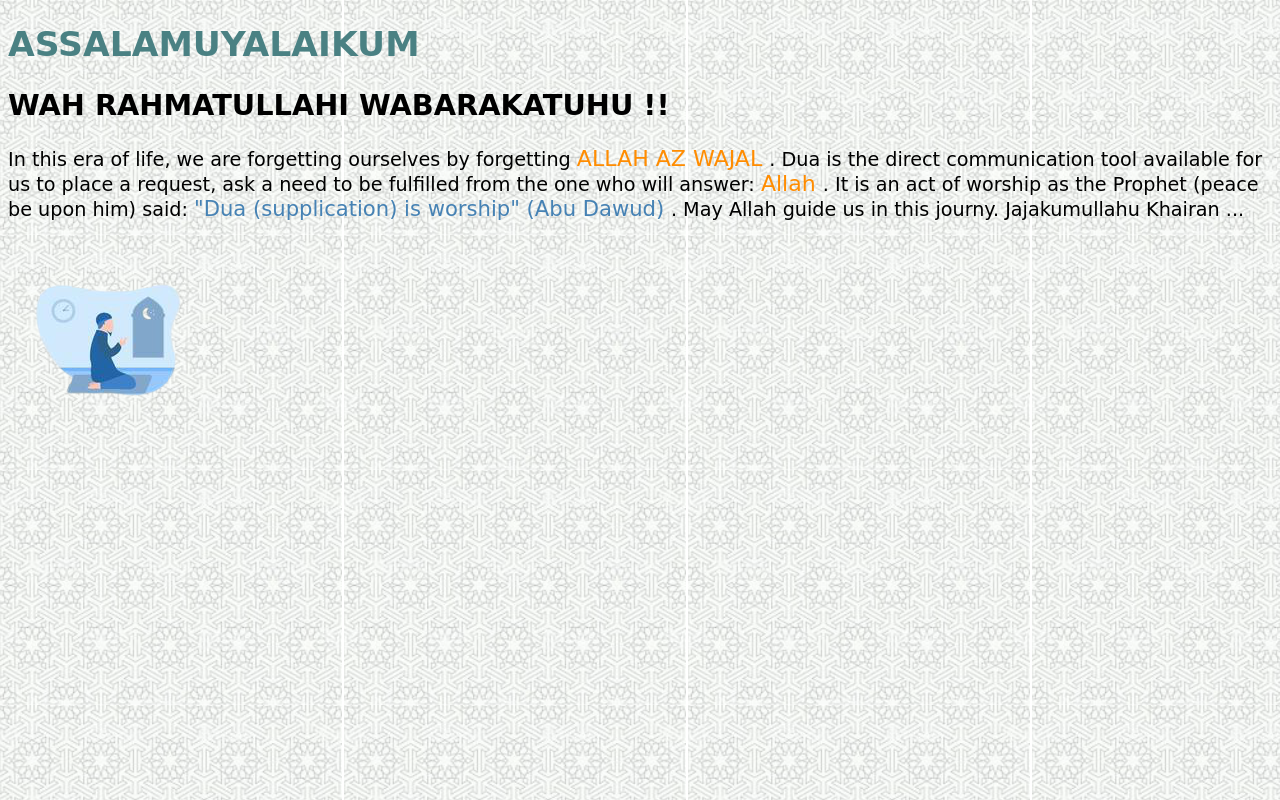
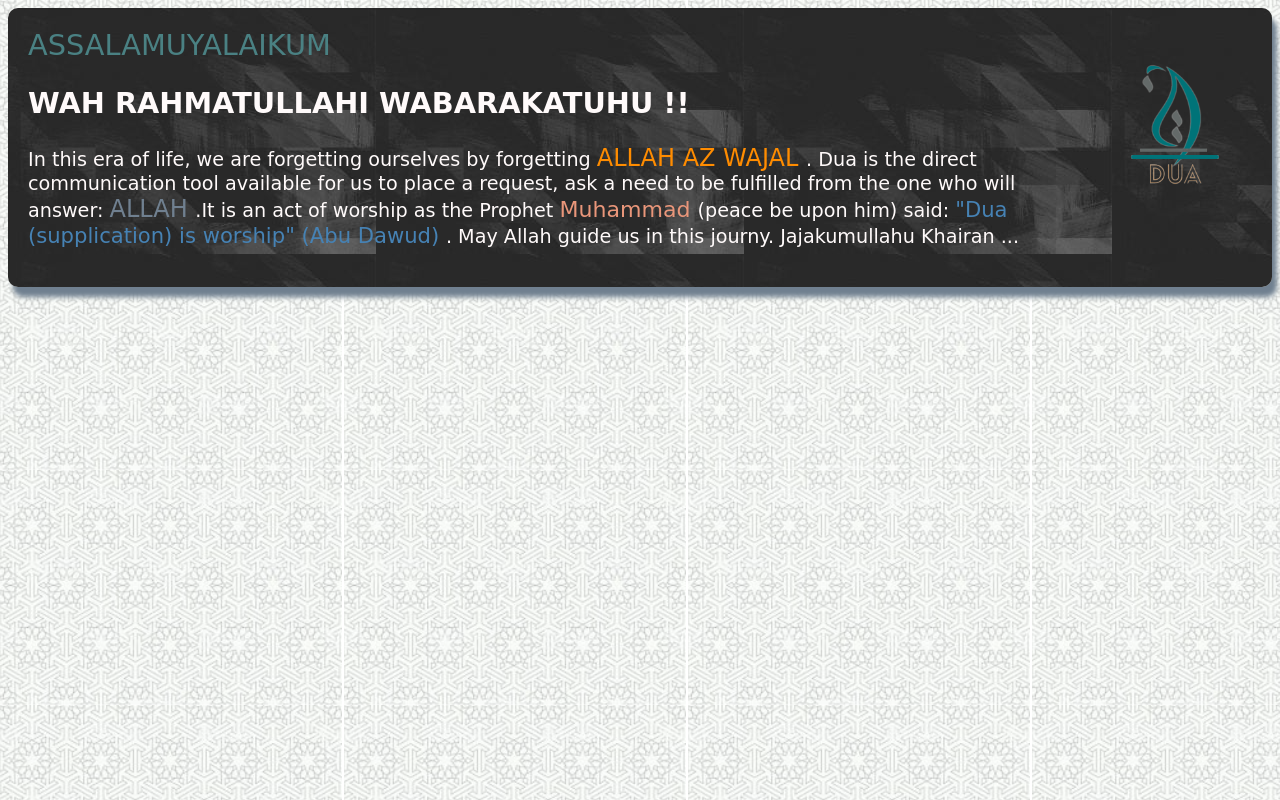
Before and after one commit to SheikhMortazaNur/Dua.com, a plain HTML site: page index.html in a window 1280 px wide. Drawn offline with Linux system fonts and the light colour scheme; a web font is replaced by a local one.

Commit message:
third-commit

```diff
--- a/index.html
+++ b/index.html
@@ -6,28 +6,38 @@
     <meta http-equiv="X-UA-Compatible" content="IE=edge">
     <meta name="viewport" content="width=device-width, initial-scale=1.0">
     <title>ISLAMIC DUA</title>
+    <link rel="shortcut icon" href="./image/dua.com_logo-removebg-preview.png">
     <link rel="stylesheet" href="style.css">
     <link rel="preconnect" href="https://fonts.googleapis.com">
     <link rel="preconnect" href="https://fonts.gstatic.com" crossorigin>
     <link href="https://fonts.googleapis.com/css2?family=Aladin&display=swap" rel="stylesheet">
 
+
 </head>
 
 <body>
-    <section>
-        <div>
-            <h1> <span class="first-salam"> ASSALAMUYALAIKUM </span></h1>
+    <section class="first-section">
+        <div id="first-div">
+            <a target="_blank" class="first-salam" href="https://youtu.be/ReGwdcjFuvI"> ASSALAMUYALAIKUM
+            </a>
+
             <h2> WAH RAHMATULLAHI WABARAKATUHU !!</h2>
-            <p> In this era of life, we are forgetting ourselves by forgetting <span class="Allah"> ALLAH AZ WAJAL
-                </span>. Dua is the direct
+            <p> In this era of life, we are forgetting ourselves by forgetting <a id="ALLAH-name-first" target="_blank"
+                    href="https://youtu.be/Bj62vrD6k-0"> ALLAH AZ WAJAL </a>
+                . Dua is the direct
                 communication tool available for us to place a request, ask a need to be fulfilled from the one who will
-                answer: <span class="Allah"> Allah </span>. It is an act of worship as the Prophet (peace be upon him)
-                said: <span class="first-hadith"> "Dua (supplication) is worship" (Abu Dawud) </span>
+                answer: <a target="_blank" class="ALLAH-name-second" href="https://youtu.be/aN9daWCDwDU"> ALLAH </a> .It
+                is an
+                act of worship as the Prophet <a target="_blank" class="PROPHET-NAME"
+                    href="https://youtu.be/6IqxqwxwAqE "> Muhammad </a> (peace be upon
+                him)
+                said: <a target="blank" class="first-hadith" href="https://islamqa.info/en/320772 ">"Dua (supplication)
+                    is worship" (Abu Dawud) </a>
                 . May Allah guide us in this journy. Jajakumullahu Khairan
                 ...</p>
         </div>
         <div>
-            <img src="image/muslim-praying-with-hands-up-free-vector-removebg-preview.png" alt="">
+            <img id="first-picture" src="image/dua.com_logo-removebg-preview.png" alt="">
         </div>
 
     </section>
--- a/style.css
+++ b/style.css
@@ -6,14 +6,49 @@ body{
 
 .first-salam{
     color: rgb(74, 129, 131);
-    font-size: 120%;
+    font-size: 150%;
+    text-decoration:none;
+
+
 
 }
-.Allah{
+#ALLAH-name-first {
     color: darkorange;
-    font-size: 115%;
+    font-size: 125%;
+    text-decoration: none;
 }
 .first-hadith{
     color: steelblue;
     font-size: 110%;
+    text-decoration: none;
 }
+.first-section{
+    display: flex;
+    width: 45;
+    background-image:url(image/sector\ 2.jpg);
+    padding: 20px 20px 20px 20px;
+    border-radius: 10px;
+    box-shadow : 5px 10px 5px  slategray;
+
+
+}
+#first-picture{
+    width: 160px;
+
+}
+#first-picture img{
+    width: 30%;
+}
+.PROPHET-NAME{ color: darksalmon;
+    font-size: 115%;
+    text-decoration: none;
+
+}
+.ALLAH-name-second {
+    color: slategrey;
+    font-size: 125%;
+    text-decoration: none;
+}
+#first-div{
+    color: snow;
+}
```
Also changed, not shown: image/,,,,.PNG (added), image/dua.jpeg (added), image/sector 2.jpg (added), image/sector.jpg (added), image/tuxpi.com.1625491797.jpg (added).
